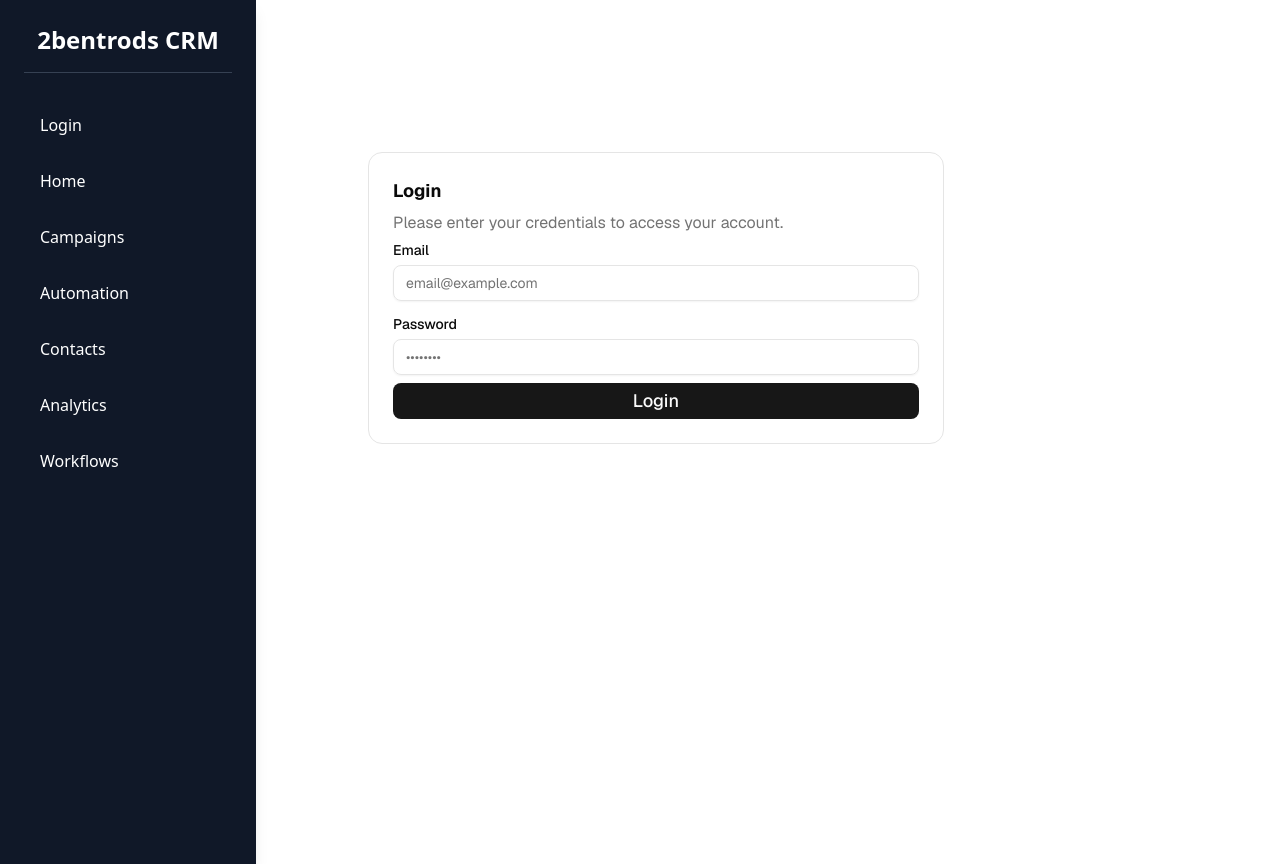
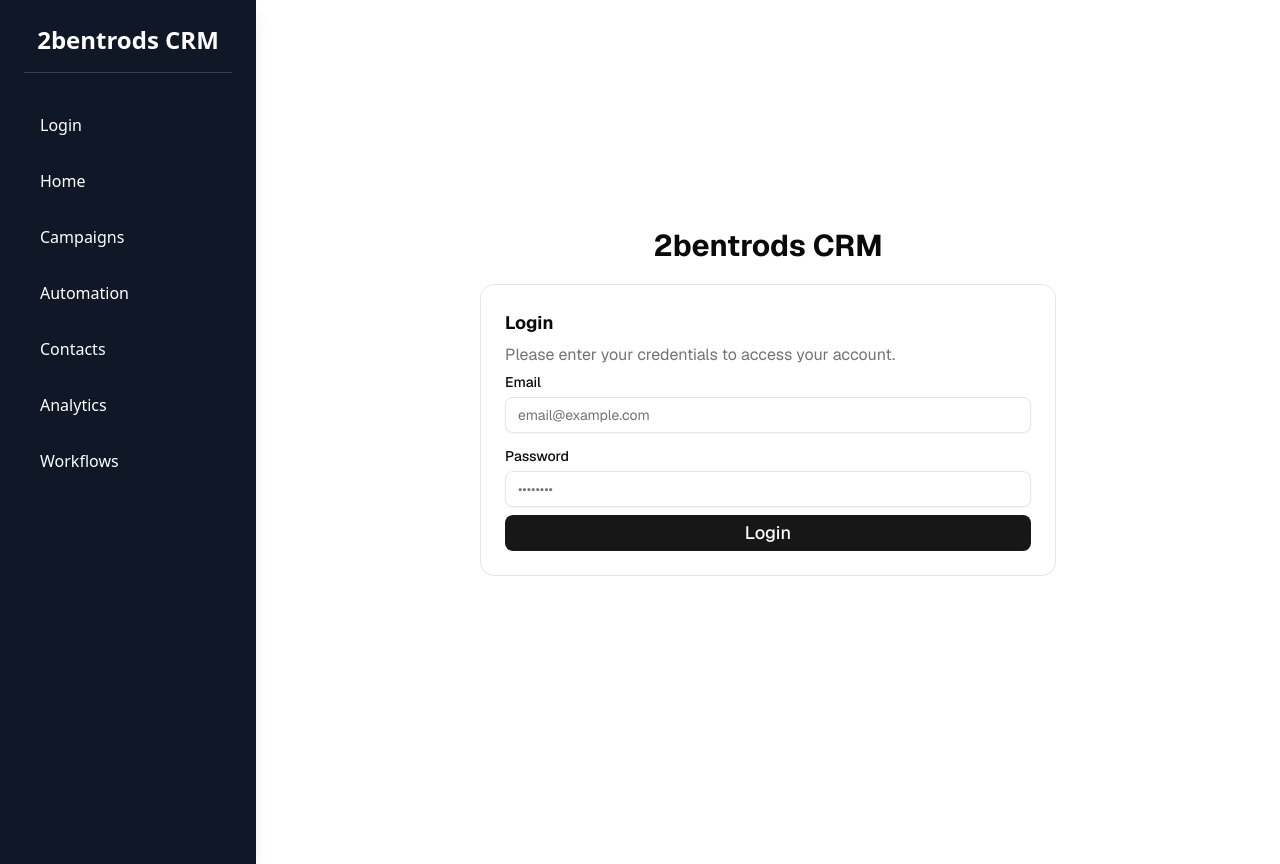
Before and after one commit to anhnguyen765/qut_capstone_t301, a Next.js app in the folder my-project/: page /login in a window 1280 px wide. Built offline with nearby package versions, Linux system fonts and the light colour scheme.

Commit message:
fix: login page layout

```diff
--- a/my-project/app/layout.tsx
+++ b/my-project/app/layout.tsx
@@ -28,7 +28,7 @@ export default function RootLayout({
       <body
         className={`${geistSans.variable} ${geistMono.variable} antialiased flex`}
       >
-        <div className="flex min-h-screen">
+        <div className="flex min-h-screen w-full">
           <Sidebar />
           <main className="flex-1 p-8">{children}</main>
         </div>
--- a/my-project/app/login/page.tsx
+++ b/my-project/app/login/page.tsx
@@ -12,11 +12,11 @@ import {
 
   export default function Login() {
     return (
-        <div className="items-center justify-center font-[family-name:var(--font-geist-sans)] min-h-screen p-8 sm:p-20">
-            <h1 className="invisible text-4xl font-bold text-center p0">
-                I'm trying to fix the layout of this card T.T
-            </h1>
-            <div>
+        <div className="justify-center items-center flex flex-col min-h-screen font-[family-name:var(--font-geist-sans)]">
+            <div className="flex items-center justify-center h-full w-full -translate-y-10">
+                <h1 className="text-3xl font-bold">2bentrods CRM</h1>
+            </div>
+            <div className="flex items-center justify-center h-full w-full -translate-y-5">
                 <Card className="w-full max-w-xl">
                 <CardHeader>
                     <CardTitle className="text-lg font-bold">Login</CardTitle>
```
Also changed, not shown: 1 other file (tests, documents, lock files or other folders).
